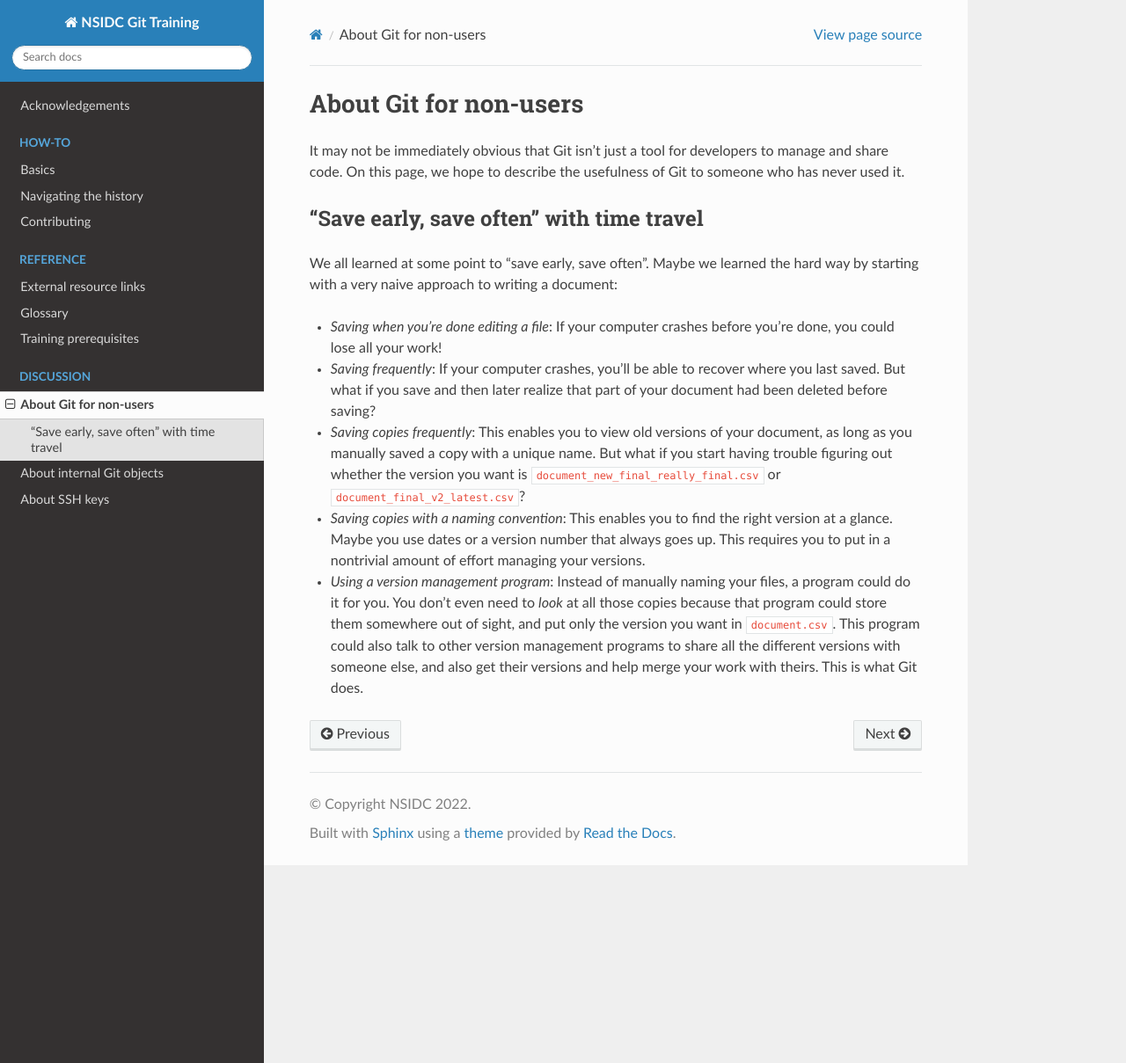
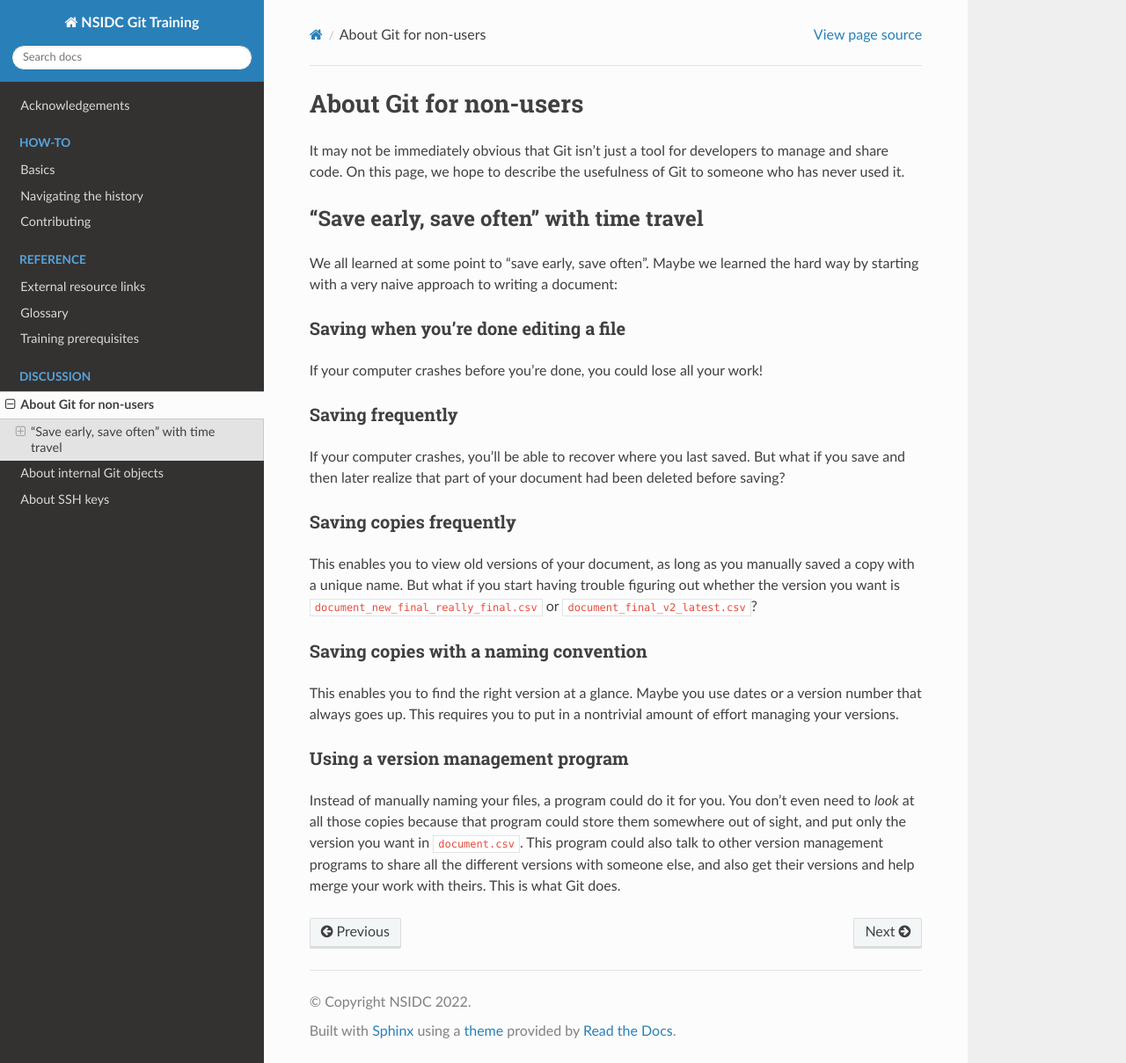
Before and after one commit to nsidc/git-training, a Sphinx documentation site: the page built from doc/discussion/about-git.md, in a window 1280 px wide and 1209 px high. Shown: the whole window at 88% size. Built offline with Sphinx 7.4.7 and the Read the Docs theme 2.0.0, drawn with Linux system fonts in a browser that asks for light colours.

```diff
--- a/doc/conf.py
+++ b/doc/conf.py
@@ -45,6 +45,10 @@ templates_path = ['_templates']
 # directories to ignore when looking for source files.
 # This pattern also affects html_static_path and html_extra_path.
 exclude_patterns = ['_notes', '_build', 'Thumbs.db', '.DS_Store', '_plugin']
+
+# Suppress certain types of warnings.
+# myst.header: "Non-consecutive header level increase"
+suppress_warnings = ["myst.header"]
 
 
 # -- Options for HTML output -------------------------------------------------
--- a/doc/discussion/about-git.md
+++ b/doc/discussion/about-git.md
@@ -10,27 +10,37 @@ to someone who has never used it.
 We all learned at some point to "save early, save often". Maybe we learned the
 hard way by starting with a very naive approach to writing a document:
 
-* *Saving when you're done editing a file*: If your computer crashes before
-  you're done, you could lose all your work!
+##### Saving when you're done editing a file
 
-* *Saving frequently*: If your computer crashes, you'll be able to recover
-  where you last saved. But what if you save and then later realize that part
-  of your document had been deleted before saving?
+If your computer crashes before you're done, you could lose all your work!
 
-* *Saving copies frequently*: This enables you to view old versions of your
-  document, as long as you manually saved a copy with a unique name. But what
-  if you start having trouble figuring out whether the version you want is
-  `document_new_final_really_final.csv` or `document_final_v2_latest.csv`?
 
-* *Saving copies with a naming convention*: This enables you to find the right
-  version at a glance. Maybe you use dates or a version number that always goes
-  up. This requires you to put in a nontrivial amount of effort managing your
-  versions.
+##### Saving frequently
 
-* *Using a version management program*: Instead of manually naming your files,
-  a program could do it for you. You don't even need to _look_ at all those
-  copies because that program could store them somewhere out of sight, and put
-  only the version you want in `document.csv`. This program could also talk to
-  other version management programs to share all the different versions with
-  someone else, and also get their versions and help merge your work with
-  theirs. This is what Git does.
+If your computer crashes, you'll be able to recover where you last saved. But
+what if you save and then later realize that part of your document had been
+deleted before saving?
+
+
+##### Saving copies frequently
+
+This enables you to view old versions of your document, as long as you manually
+saved a copy with a unique name. But what if you start having trouble figuring
+out whether the version you want is `document_new_final_really_final.csv` or
+`document_final_v2_latest.csv`?
+
+##### Saving copies with a naming convention
+
+This enables you to find the right version at a glance. Maybe you use dates or
+a version number that always goes up. This requires you to put in a nontrivial
+amount of effort managing your versions.
+
+
+##### Using a version management program
+
+Instead of manually naming your files, a program could do it for you. You don't
+even need to _look_ at all those copies because that program could store them
+somewhere out of sight, and put only the version you want in `document.csv`.
+This program could also talk to other version management programs to share all
+the different versions with someone else, and also get their versions and help
+merge your work with theirs. This is what Git does.
```
